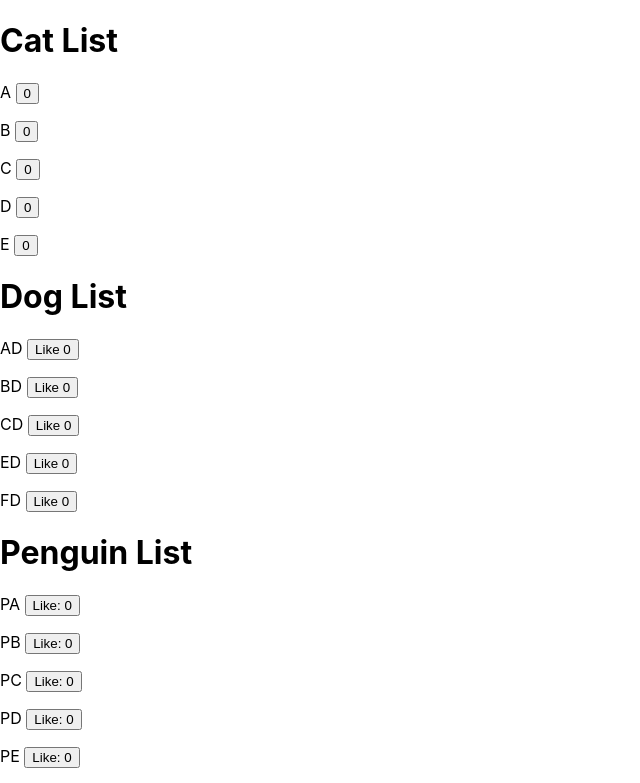
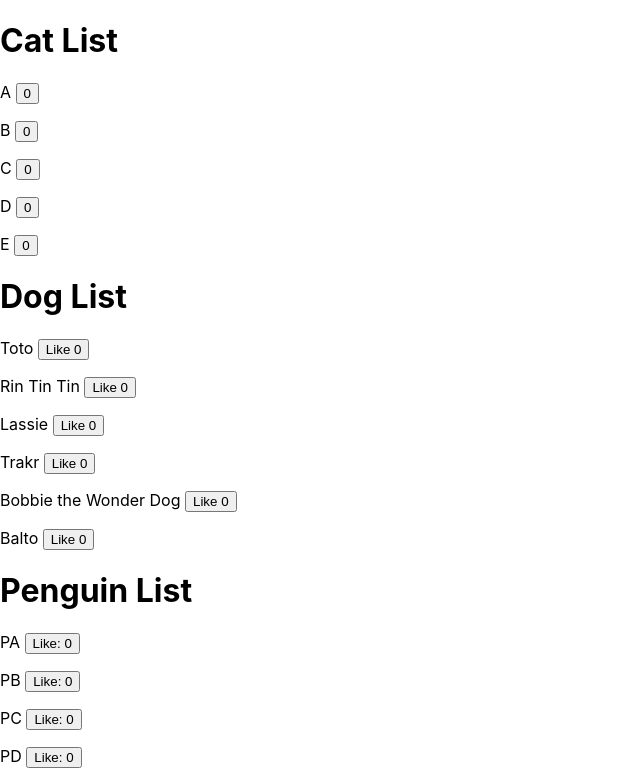
Before and after one commit to AmyFong82/Cats, a React (Create React App) app in the folder cats/: page / in a window 1280 px wide. Shown: the top 783 px of the page, without its empty margins (0-640 px from the left). Built offline with nearby package versions, Linux system fonts and the light colour scheme.

Commit message:
added new data for dogs.

```diff
--- a/cats/src/dog_data.js
+++ b/cats/src/dog_data.js
@@ -1,12 +1,38 @@
 export const dogs = [
-    {id: 1,
-    name: "AD"},
-    {id: 2,
-    name: "BD"},
-    {id: 3,
-    name: "CD"},
-    {id: 4,
-    name: "ED"},
-    {id: 5,
-    name: "FD"}
-]
+  {
+    id: 1,
+    name: "Toto",
+    breed: "Cairn Terrier",
+    knownFor: "Wizard of Oz"
+  },
+  {
+    id: 2,
+    name: "Rin Tin Tin",
+    breed: "German Shepherd",
+    knownFor: "Movie Star"
+  },
+  {
+    id: 3,
+    name: "Lassie",
+    breed: "Rough Collie",
+    knownFor: "Lassie Tv Show"
+  },
+  {
+    id: 4,
+    name: "Trakr",
+    breed: "German Shepherd",
+    knownFor: "Responder during 9/11"
+  },
+  {
+    id: 5,
+    name: "Bobbie the Wonder Dog",
+    breed: "German Shepherd",
+    knownFor: "Gotta be the inspiration for Homeward Bound"
+  },
+  {
+    id: 6,
+    name: "Balto",
+    breed: "Siberian Husky",
+    knownFor: "Important Delivery"
+  }
+];
```
